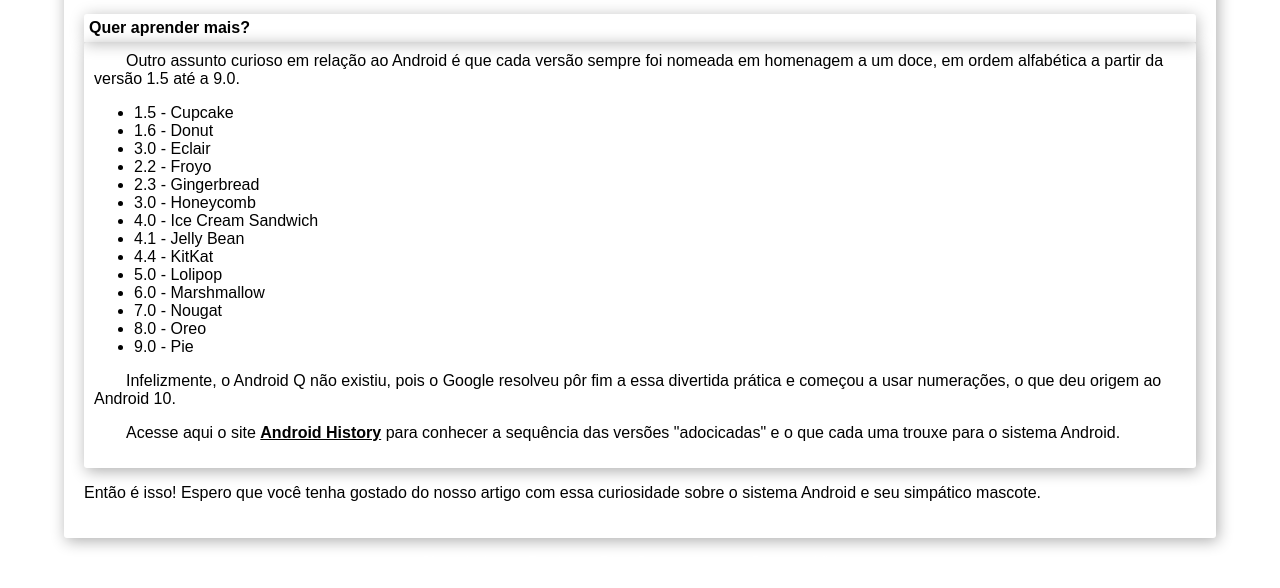
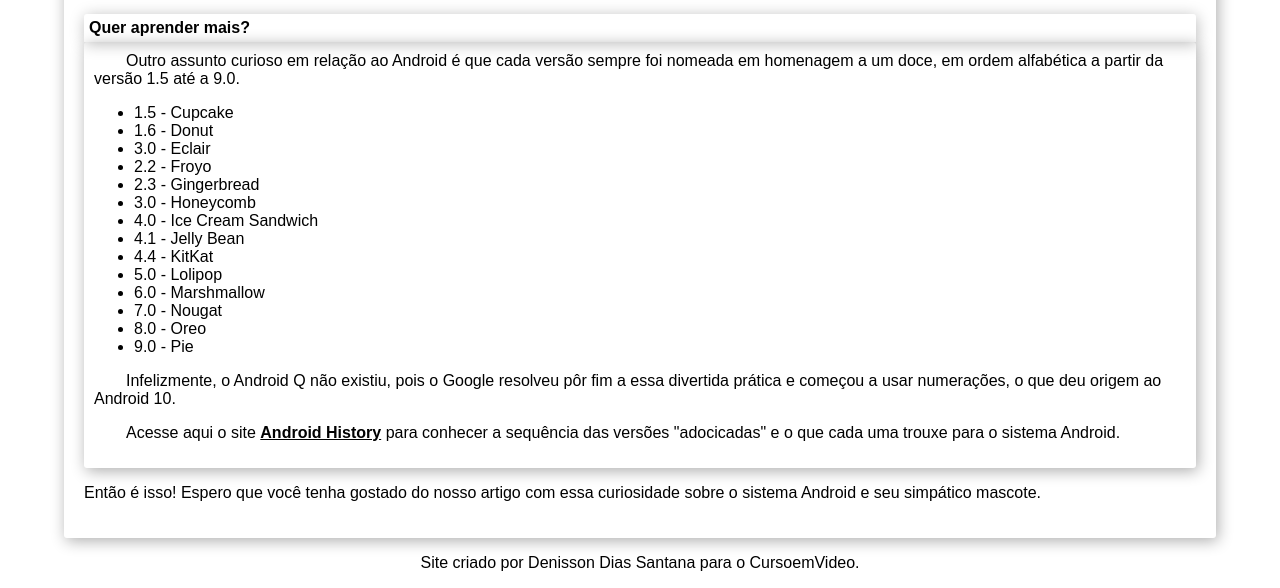
Before and after one commit to denisson999/meusitecurso, a plain HTML site: page index.html in a window 1280 px wide. Shown: the part 2120-2708 px from the top of the page. Drawn offline with Linux system fonts and the light colour scheme.

Commit message:
Update style.css

```diff
--- a/style.css
+++ b/style.css
@@ -157,7 +157,7 @@ article#boxlist{
 
 footer{
     text-align: center;
-    background-color: var(--cor1);
-    color: white;
+
+
 
 }
```
